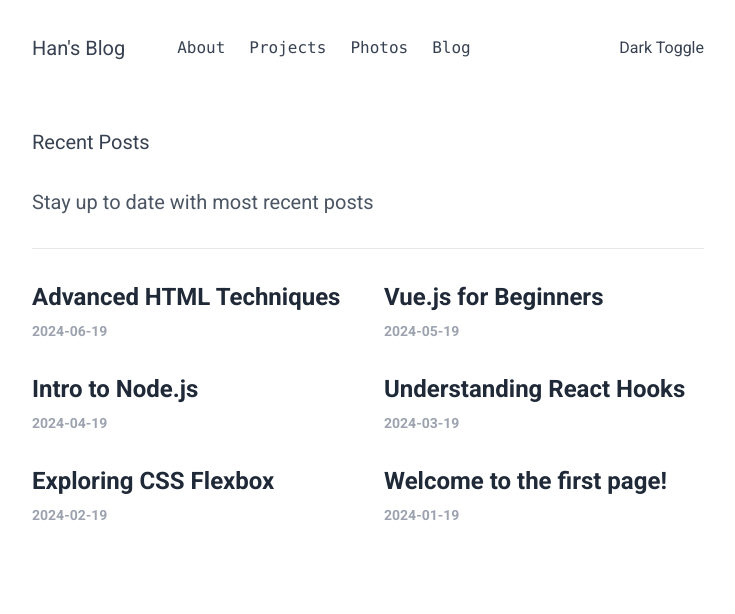
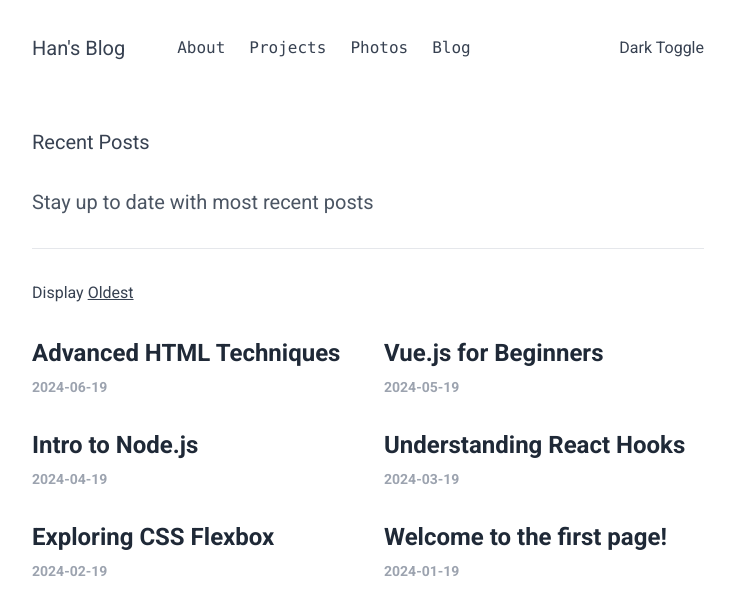
Before and after one commit to hanlee0519-ko/fehanlee_blog, a Next.js app: page /blog in a window 1280 px wide. Shown: the top 614 px of the page, without its empty margins (272-1007 px from the left). Built offline with nearby package versions, Linux system fonts and the light colour scheme.

Commit message:
(11) Adding Changing Sort Order Function in Blog Page

```diff
--- a/src/app/blog/page.tsx
+++ b/src/app/blog/page.tsx
@@ -8,9 +8,11 @@
 }) {
   const searchParams = await props.searchParams;
   const tags = (searchParams.tags as string)?.split(",");
-  const posts = await getPosts({ tags });
+  const order = searchParams.order ?? "newest";
+  const posts = await getPosts({ tags: tags, newest: order === "newest" });
 
   console.log("tags", tags);
+  console.log("order", order);
 
   return (
     <article>
@@ -20,6 +22,20 @@
       </p>
 
       <hr />
+
+      <article className="mb-8">
+        Display&nbsp;
+        {order === "newest" && (
+          <Link href="/blog?order=oldest" className="underline">
+            Oldest
+          </Link>
+        )}
+        {order === "oldest" && (
+          <Link href="/blog?order=newest" className="underline">
+            Newest
+          </Link>
+        )}
+      </article>
 
       <ul className="grid grid-cols-1 md:grid-cols-2 gap-8">
         {posts.map((post) => (
--- a/src/lib/posts.ts
+++ b/src/lib/posts.ts
@@ -28,8 +28,6 @@
 
 export async function getPosts({
   newest = true,
-  page = 1,
-  limit = 10,
   tags = [] as string[] | undefined,
 } = {}) {
   const files = fs.readdirSync(path.join(process.cwd(), "src", "content"));
```
